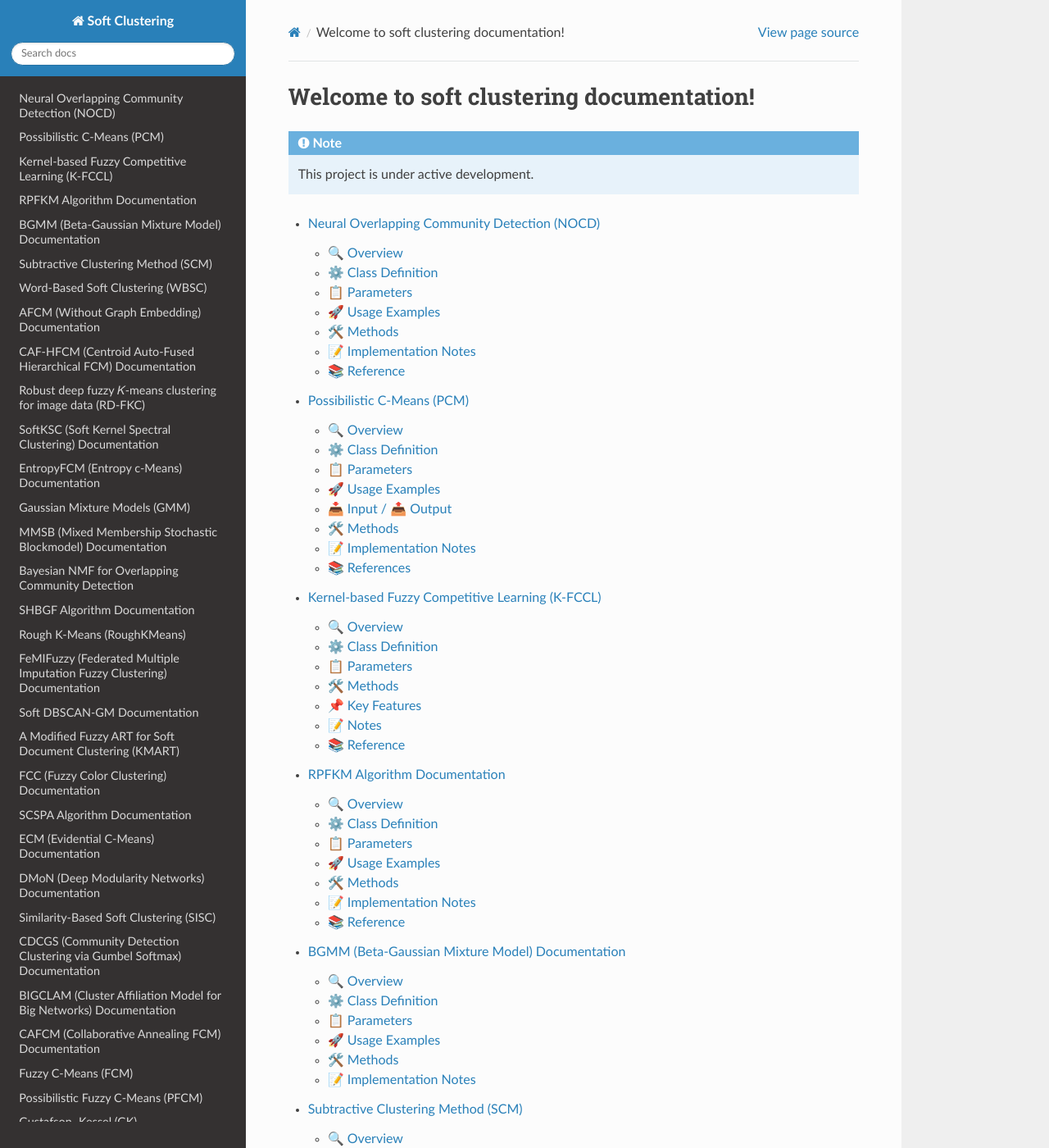
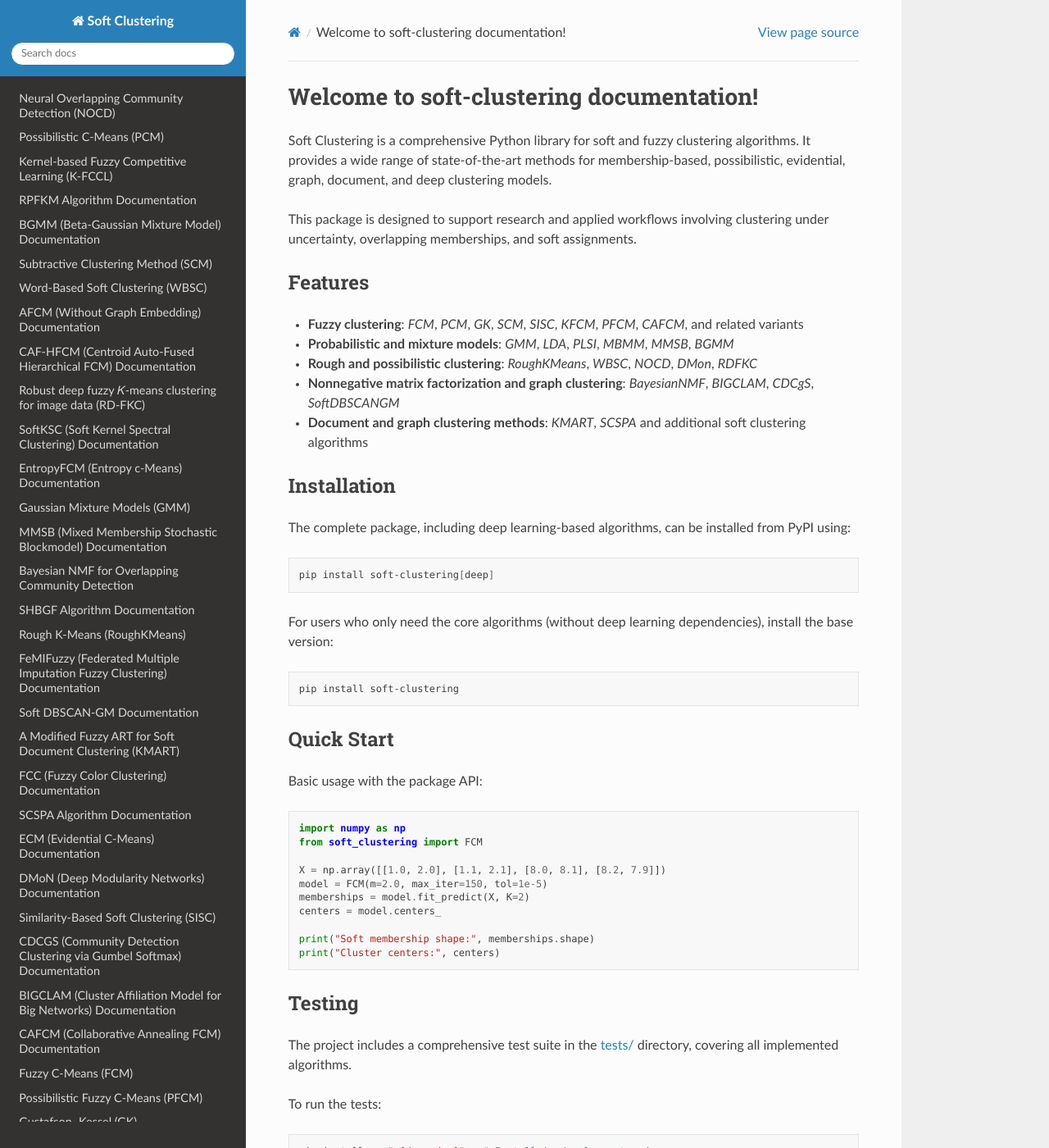
Before and after one commit to soft-clustering/soft-clustering, a Sphinx documentation site: the page built from docs/source/index.rst, in a window 1280 px wide and 1400 px high. Shown: the whole window at 82% size. Built offline with Sphinx 7.4.7 and the Read the Docs theme 3.1.0, drawn with Linux system fonts in a browser that asks for light colours; some of the changed text lies outside the part shown.

Commit message:
updated documentation index

```diff
--- a/docs/source/index.rst
+++ b/docs/source/index.rst
@@ -1,10 +1,116 @@
-Welcome to soft clustering documentation!
+Welcome to soft-clustering documentation!
 ===============================================
 
 
-.. note::
+Soft Clustering is a comprehensive Python library for soft and fuzzy clustering algorithms. It provides a wide range of state-of-the-art methods for membership-based, possibilistic, evidential, graph, document, and deep clustering models.
 
-   This project is under active development.
+This package is designed to support research and applied workflows involving clustering under uncertainty, overlapping memberships, and soft assignments.
+
+
+Features
+--------
+
+- **Fuzzy clustering**: `FCM`, `PCM`, `GK`, `SCM`, `SISC`, `KFCM`, `PFCM`, `CAFCM`, and related variants
+- **Probabilistic and mixture models**: `GMM`, `LDA`, `PLSI`, `MBMM`, `MMSB`, `BGMM`
+- **Rough and possibilistic clustering**: `RoughKMeans`, `WBSC`, `NOCD`, `DMon`, `RDFKC`
+- **Nonnegative matrix factorization and graph clustering**: `BayesianNMF`, `BIGCLAM`, `CDCgS`, `SoftDBSCANGM`
+- **Document and graph clustering methods**: `KMART`, `SCSPA` and additional soft clustering algorithms
+
+
+Installation
+------------
+
+The complete package, including deep learning-based algorithms, can be installed from PyPI using:
+
+.. code-block:: bash
+
+   pip install soft-clustering[deep]
+
+For users who only need the core algorithms (without deep learning dependencies), install the base version:
+
+.. code-block:: bash
+
+   pip install soft-clustering
+
+
+Quick Start
+-----------
+
+Basic usage with the package API:
+
+.. code-block:: python
+
+   import numpy as np
+   from soft_clustering import FCM
+
+   X = np.array([[1.0, 2.0], [1.1, 2.1], [8.0, 8.1], [8.2, 7.9]])
+   model = FCM(m=2.0, max_iter=150, tol=1e-5)
+   memberships = model.fit_predict(X, K=2)
+   centers = model.centers_
+
+   print("Soft membership shape:", memberships.shape)
+   print("Cluster centers:", centers)
+
+
+Testing
+-------
+
+The project includes a comprehensive test suite in the `tests/`_ directory, covering all implemented algorithms.
+
+To run the tests:
+
+.. code-block:: bash
+
+   pip install -e ".[deep,dev]"   # Install in development mode
+   pytest
+
+See `tests/HOW_TO_RUN.txt`_ for more details.
+
+
+.. _`tests/`: https://github.com/soft-clustering/soft-clustering/tree/main/tests
+.. _`tests/HOW_TO_RUN.txt`: https://github.com/soft-clustering/soft-clustering/blob/main/tests/HOW_TO_RUN.txt
+
+
+Research & Citation
+-------------------
+
+This package is part of an academic research project submitted to the JMLR MLOSS journal. A publication is forthcoming.
+
+- Paper link: https://arxiv.org/abs/2607.19620
+- Citation:
+
+.. code-block:: plaintext
+
+   @misc{rezaee2026scppunifiedpythonlibrary,
+      title={SCPP: A Unified Python Library for Soft Clustering},
+      author={Kiyan Rezaee and Morteza Ziabakhsh and Artin Bahrampour and Seyed Mohammad Ghoreishi and Asal Khaje and Ali Sajedifar and Manny Chalak and Ava Zerafatangiz and Sadegh Eskandari},
+      year={2026},
+      eprint={2607.19620},
+      archivePrefix={arXiv},
+      primaryClass={cs.LG},
+      url={https://arxiv.org/abs/2607.19620},
+   }
+
+
+Contributing
+------------
+
+Contributions, bug reports, and feature requests are welcome. Please open issues or pull requests on the repository.
+
+Please see our:
+
+- `Contributing Guidelines`_
+- `Code of Conduct`_
+
+.. _`Contributing Guidelines`: https://github.com/soft-clustering/soft-clustering/blob/main/CONTRIBUTING.md
+.. _`Code of Conduct`: https://github.com/soft-clustering/soft-clustering/blob/main/CODE_OF_CONDUCT.md
+
+
+License
+-------
+
+Distributed under the terms of the MIT license.
+
 
 .. toctree::
    :maxdepth: 2
```
